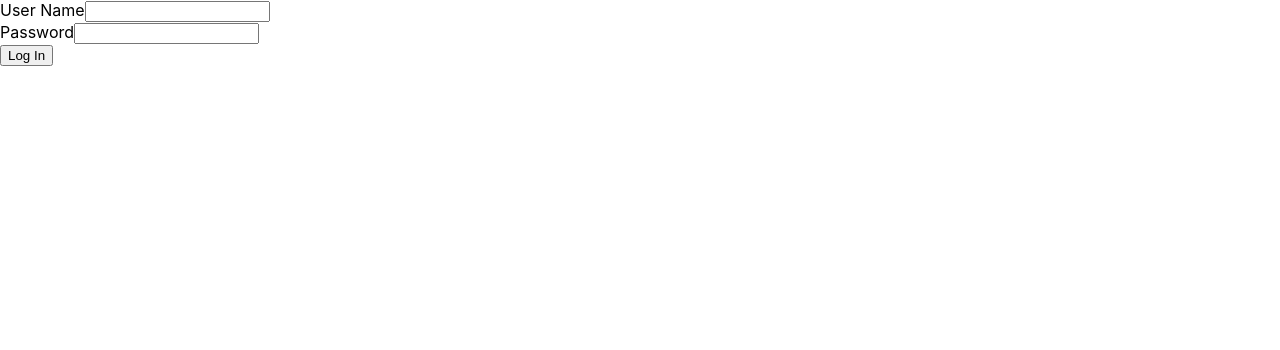
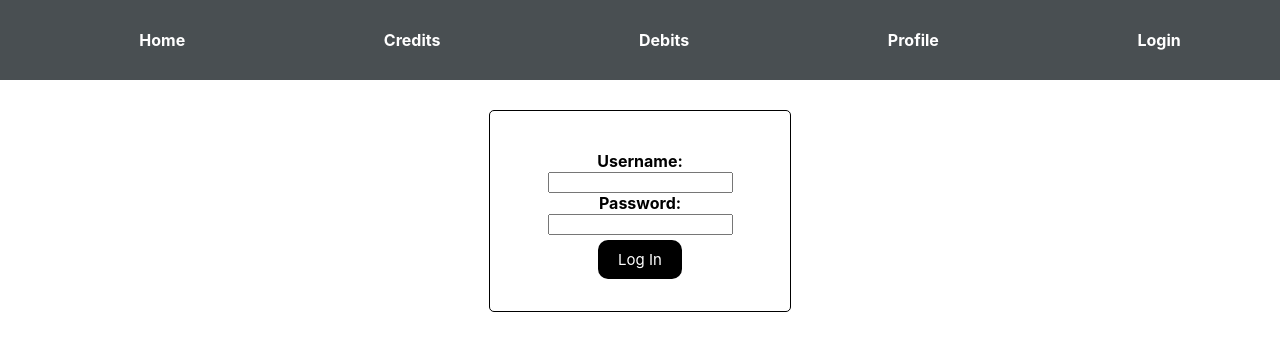
Before and after one commit to therealarthur/BankOfReact, a React (Create React App) app in the folder my-app/: page /Login in a window 1280 px wide. Shown: the top 350 px of the page. Built offline with nearby package versions, Linux system fonts and the light colour scheme; no server answers.

Commit message:
added css for components and nav component

```diff
--- a/my-app/src/App.js
+++ b/my-app/src/App.js
@@ -5,10 +5,12 @@ import UserProfile from './components/UserProfile';
 import LogIn from './components/Login';
 import Credits from './components/Credits';
 import Debits from './components/Debits';
+import Nav from './components/Nav';
 import axios from 'axios';
 import { connect } from 'react-redux'
 import { getCreditsThunk } from './actions'
 import { useSelector } from 'react-redux';
+
 
 class App extends Component {
   constructor() {
@@ -116,11 +118,14 @@ class App extends Component {
     return (
       <Router>
         <div>
-          <Route exact path="/" render={HomeComponent} />
-          <Route exact path="/userProfile" render={UserProfileComponent} />
-          <Route exact path="/Login" render={LogInComponent} />
-          <Route exact path="/Credits" render={CreditsComponent} />
-          <Route exact path="/Debits" render={DebitsComponent} />
+        <Nav />
+        <Switch>
+        <Route exact path="/" render={HomeComponent} />
+        <Route exact path="/userProfile" render={UserProfileComponent} />
+        <Route exact path="/Login" render={LogInComponent} />
+        <Route exact path="/Credits" render={CreditsComponent} />
+        <Route exact path="/Debits" render={DebitsComponent} />
+        </Switch>
         </div>
       </Router>
 
--- a/my-app/src/components/Debits.js
+++ b/my-app/src/components/Debits.js
@@ -1,6 +1,7 @@
 import React, { Component } from 'react';
 import AccountBalance from './AccountBalance';
 import { Link } from 'react-router-dom';
+import '../css/Debits.css';
 
 class Debits extends Component {
     constructor(props) {
@@ -64,6 +65,27 @@ class Debits extends Component {
 
     }
 
+    TableHeader = () => {
+        let header = ["#","AMOUNT","DESCRIPTION","DATE"];
+        return header.map((key, index) => {
+            return <th key={index}>{key}</th>
+        })
+    }
+
+
+    TableData = () =>{
+        return this.props.debits.map((debits, index) => {
+            return (
+              //  <li key={index}>Amount: {debits.amount} &nbsp;&nbsp;&nbsp; Description: {debits.description} &nbsp;&nbsp; &nbsp; Date: {debits.date}</li>
+                <tr key={index}>
+                    <td>{index}</td>
+                    <td>{debits.amount}</td>
+                    <td>{debits.description}</td>
+                    <td>{debits.date}</td>
+                </tr>
+            )
+        })
+    }
 
 
     render() {
@@ -74,30 +96,27 @@ class Debits extends Component {
                     <h1>Debits</h1>
                 </div>
                 <div>
-                    <ul>
-                        {
-                            this.props.debits.map((debits, index) => {
-                                return (
-                                    <li key={index}>Amount: {debits.amount} &nbsp;&nbsp;&nbsp; Description: {debits.description} &nbsp;&nbsp; &nbsp; Date: {debits.date}</li>
-                                )
-                            })
-                        }
-
-                    </ul>
+                <Link to="/">Back to Home</Link>
+                <AccountBalance accountBalance={this.props.accountBalance} />
+                    <form onSubmit={this.handleSubmit}>
+                        &nbsp;&nbsp;<strong>Amount:</strong>&nbsp;&nbsp;
+                        <input type="text" id="Amount" name='amount' value={this.state.theamount} onChange={this.handleChangeAmount} />
+                        &nbsp;&nbsp;<strong>Description:</strong>&nbsp;&nbsp;
+                        <input type="text" id="Description" name='description' value={this.state.theDesc} onChange={this.handleChangeDescription} />&nbsp;&nbsp;
+                        <input className= "buttn" type="submit" value="Submit" />
+                    </form>
 
                 </div>
                 <div>
-                    <form onSubmit={this.handleSubmit}>
-                        &nbsp;&nbsp;Amount:&nbsp;&nbsp;
-                        <input type="text" id="Amount" name='amount' value={this.state.theamount} onChange={this.handleChangeAmount} />
-                        &nbsp;&nbsp; Description:&nbsp;&nbsp;
-                        <input type="text" id="Description" name='description' value={this.state.theDesc} onChange={this.handleChangeDescription} />&nbsp;&nbsp;
-                        <input type="submit" value="Submit" />
-                    </form>
-
+                <table id='debits_table'>
+                    <thead>
+                        <tr>{this.TableHeader()}</tr>
+                    </thead>
+                    <tbody>
+                        {this.TableData()}
+                    </tbody>
+                </table>
                 </div>
-                <Link to="/">Home</Link>
-                <AccountBalance accountBalance={this.props.accountBalance} />
             </div >
         );
     }
--- a/my-app/src/components/Home.js
+++ b/my-app/src/components/Home.js
@@ -5,6 +5,7 @@ import Credits from './Credits';
 import Debits from './Debits'
 import { Link } from 'react-router-dom';
 import { useSelector } from 'react-redux';
+import '../css/Home.css';
 
 class Home extends Component {
     render() {
@@ -13,13 +14,13 @@ class Home extends Component {
         const CreditsComponent = () => (<Credits {...this.state} />)
         return (
             <div>
-                <img src="https://4.bp.blogspot.com/-FK-P2mRfa-4/XD_90ZtpboI/AAAAAAAARmk/irYwY0lZXYQkfJehcZbWUy8UgQh6Q90-wCLcBGAs/s1600/Bank%2BBPD%2BBali.png" alt="bank" height="200px" />
+                <img className = "Image" src="https://4.bp.blogspot.com/-FK-P2mRfa-4/XD_90ZtpboI/AAAAAAAARmk/irYwY0lZXYQkfJehcZbWUy8UgQh6Q90-wCLcBGAs/s1600/Bank%2BBPD%2BBali.png" alt="bank" height="200px" />
                 <h1>Bank of React</h1>
 
                 <Link to="/userProfile">User Profile</Link>
-                <Link to="/Debits">Debit</Link>
+                {/* <Link to="/Debits">Debit</Link> */}
                 <AccountBalance accountBalance={this.props.accountBalance} />
-                <Link to={{ pathname: "/Credits", state: { isworking: true } }}>Account Credits</Link>
+                {/* <Link to={{ pathname: "/Credits", state: { isworking: true } }}>Account Credits</Link> */}
                 {/* <CreditBalance creditBalance={this.props.creditBalance} /> */}
             </div>
         );
--- a/my-app/src/components/Login.js
+++ b/my-app/src/components/Login.js
@@ -1,5 +1,6 @@
 import React, { Component } from 'react'
 import { Redirect } from 'react-router-dom'
+import '../css/Login.css'
 
 class LogIn extends Component {
     constructor() {
@@ -34,19 +35,23 @@ class LogIn extends Component {
             return (<Redirect to="/userProfile" />)
         }
         return (
-            <div>
-                <form onSubmit={this.handleSubmit}>
-                    <div>
-                        <label htmlFor="userName">User Name</label>
-                        <input type="text" name="userName" onChange={this.handleChange} value={this.state.user.userName} />
-                    </div>
-                    <div>
-                        <label htmlFor="password">Password</label>
-                        <input type="password" name="password" />
-                    </div>
-                    <button>Log In</button>
-                </form>
+            <form onSubmit={this.handleSubmit}>
+            <div className = "login_form">
+                <div className = "username">
+                <label htmlFor="userName">Username:</label>
+                <br />
+                <input type="text" name="userName" onChange={this.handleChange} value={this.state.user.userName} />
+                <br />
             </div>
+            <div className= "passwrd">
+                <label htmlFor="password">Password:</label>
+                <br/>
+                <input type="password" name="password" />
+                <br />
+            </div>
+            <button className = "btn" >Log In</button>
+            </div>
+        </form>
         )
 
     }
--- /dev/null
+++ b/my-app/src/components/Nav.js
@@ -0,0 +1,29 @@
+import React from 'react'
+import { Link } from 'react-router-dom';
+import '../css/Nav.css'
+
+function Nav() {
+    return (
+        <nav>
+            <ul className = "nav_menu">
+                <Link className="links" to = "/">
+                  <li>Home</li>
+                </Link>
+                <Link className="links" to = "/Credits">
+                  <li>Credits</li>
+                </Link>
+                 <Link className="links" to = "/Debits">
+                  <li>Debits</li>
+                </Link>
+                <Link className="links" to = "/userProfile">
+                  <li>Profile</li>
+                </Link>
+                <Link className="links" to = "/Login">
+                  <li>Login</li>
+                </Link>
+
+            </ul>
+        </nav>
+    );
+}
+export default Nav;
--- /dev/null
+++ b/my-app/src/css/Debits.css
@@ -0,0 +1,26 @@
+.body{
+    text-align: center;
+}
+
+#debits_table {
+    border-collapse: collapse;
+    border: 3px solid black;
+    margin: auto;
+}
+td, th{
+    border: 3px solid black;
+    padding: 12px;
+}
+.buttn {
+    display: inline-block;
+    background: #000;
+    color: #fff;
+    border: none;
+    padding: 5px 10px 5px 10px;
+    margin: 5px;
+    border-radius: 10px;
+    cursor: pointer;
+    text-decoration: none;
+    font-size: 15px;
+    font-family: inherit;
+}
--- /dev/null
+++ b/my-app/src/css/Home.css
@@ -0,0 +1,7 @@
+body{
+    text-align: center;
+}
+.Image {
+    width: 50%;
+    height: 50%;
+}
--- /dev/null
+++ b/my-app/src/css/Login.css
@@ -0,0 +1,32 @@
+.login_form {
+    max-width: 300px;
+    margin: 30px auto;
+    overflow: auto;
+    min-height: 200px;
+    border: 1px solid black;
+    /*padding: 30px;*/
+    border-radius: 5px;
+  }
+  .btn{
+      display: inline-block;
+      background: #000;
+      color: #fff;
+      border: none;
+      padding: 10px 20px;
+      margin: 5px;
+      border-radius: 10px;
+      cursor: pointer;
+      text-decoration: none;
+      font-size: 15px;
+      font-family: inherit;
+  }
+  .username {
+      margin-top: 40px;
+  }
+
+  .input {
+      border-radius: 5px;
+  }
+  label{
+      font-weight: bold;
+  }
--- /dev/null
+++ b/my-app/src/css/Nav.css
@@ -0,0 +1,18 @@
+.nav_menu {
+    margin-top: 0px;
+    display:flex;
+    align-items: center;
+    min-height: 10vh;
+    background: rgb(73,79,82);
+    justify-content: space-around;
+    color: white;
+}
+.nav_menu li {
+    list-style: none;
+}
+
+.links {
+    text-decoration: none;
+    color: white;
+    font-weight: bold;
+}
```
